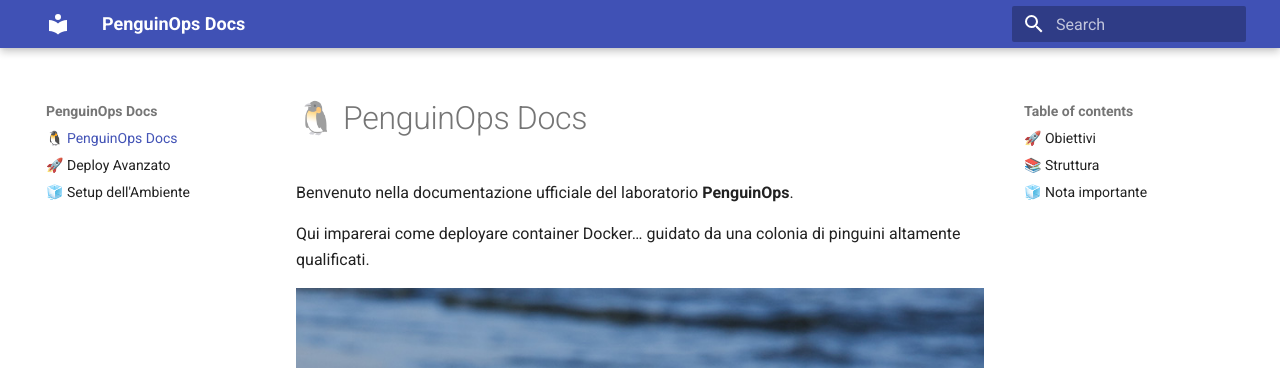
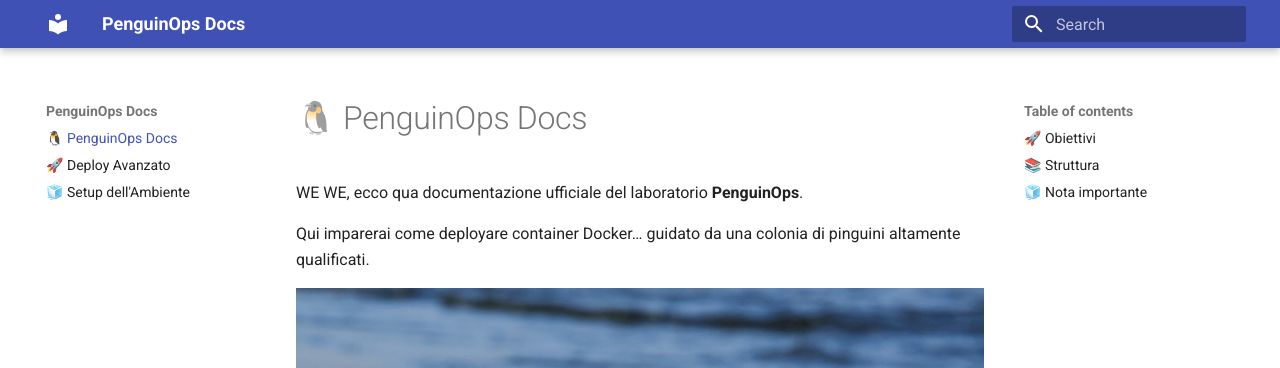
Before and after one commit to macs-massimopiazza/live-coding-mkdocs, an MkDocs documentation site: the page built from docs/index.md, in a window 1280 px wide and 900 px high. Shown: the top 368 px of the window. Built offline with MkDocs 1.6.1 and Material for MkDocs 9.7.7, drawn with Linux system fonts in a browser that asks for light colours.

Commit message:
docs: updated index

```diff
--- a/docs/index.md
+++ b/docs/index.md
@@ -1,6 +1,6 @@
 # 🐧 PenguinOps Docs
 
-Benvenuto nella documentazione ufficiale del laboratorio **PenguinOps**.
+WE WE, ecco qua documentazione ufficiale del laboratorio **PenguinOps**.
 
 Qui imparerai come deployare container Docker… guidato da una colonia di pinguini altamente qualificati.
 
```
